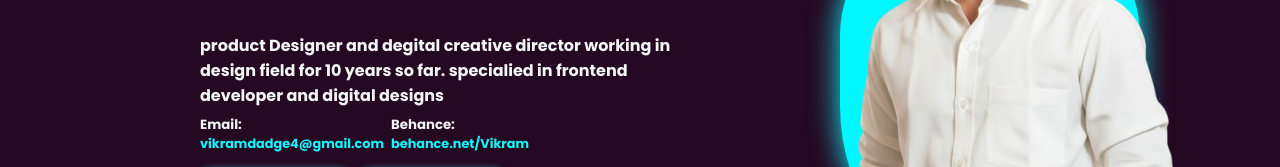
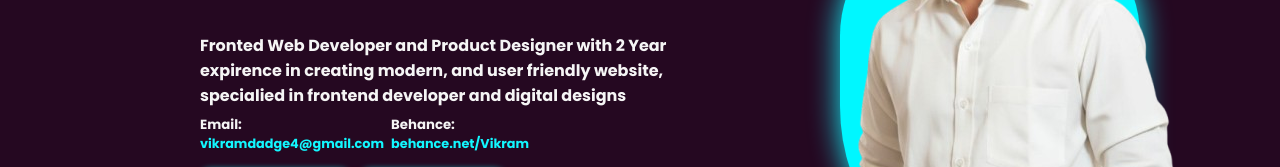
Before and after one commit to vikramdadge/v-portfolio, a plain HTML site: page index.html in a window 1280 px wide. Shown: the part 312-479 px from the top of the page. Drawn offline with Linux system fonts and the light colour scheme; a script that the page names is missing.

Commit message:
first comit

```diff
--- a/index.html
+++ b/index.html
@@ -52,8 +52,8 @@
                     <div>Speaker</div>
                   </div>
                 </div>
-                <p style="width: 500px;">product Designer and degital creative director
-                    working in design field for 10 years so  far.
+                <p style="width: 500px;">Fronted Web Developer and Product Designer
+                  with 2 Year expirence in creating modern, and user friendly website,
                     specialied in frontend developer and digital designs</p>
                 </p>
 
```
